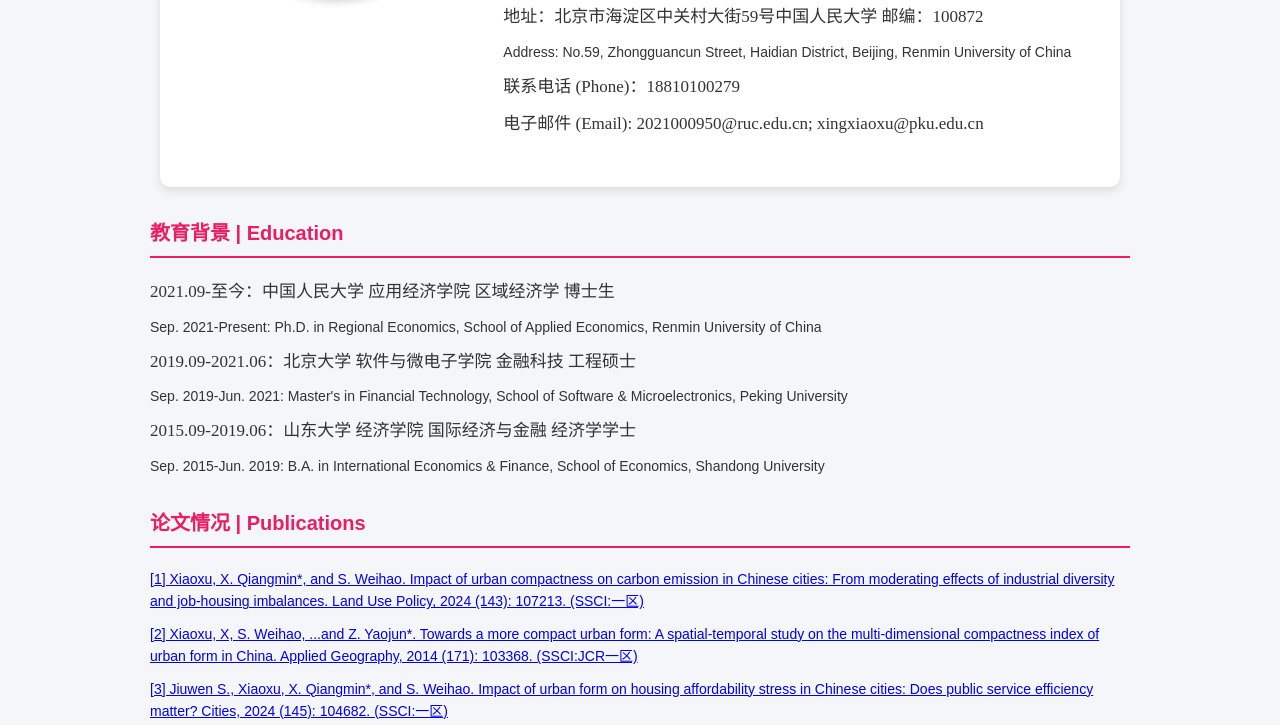
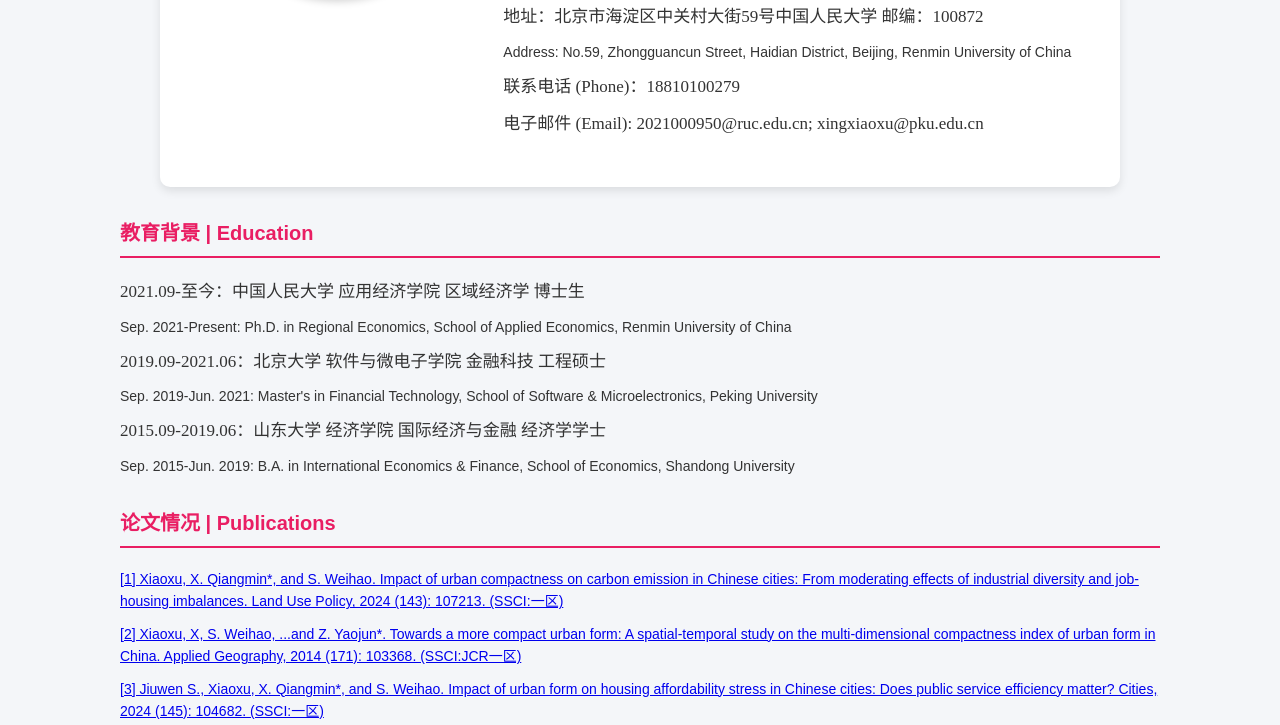
Before and after one commit to xiaoxuruc1998/xiaoxuCV, a plain HTML site: page index.html in a window 1280 px wide. Shown: the part 233-958 px from the top of the page. Drawn offline with Linux system fonts and the light colour scheme.

Commit message:
Update index.html

```diff
--- a/index.html
+++ b/index.html
@@ -26,7 +26,7 @@
         }
         h1 {
             text-align: center;
-            font-size: 50px;
+            font-size: 66px;
             margin-bottom: 20px;
             color: #2c3e50;
         }
@@ -77,8 +77,8 @@
             font-size: 14px; /* 较小的英文字体 */
         }
         .main-content {
-            padding-left: 150px; /* 为主要内容添加左右空隙 */
-            padding-right: 150px;
+            padding-left: 120px; /* 为主要内容添加左右空隙 */
+            padding-right: 120px;
         }
         .life-photo-wrapper {
             position: relative;
```
